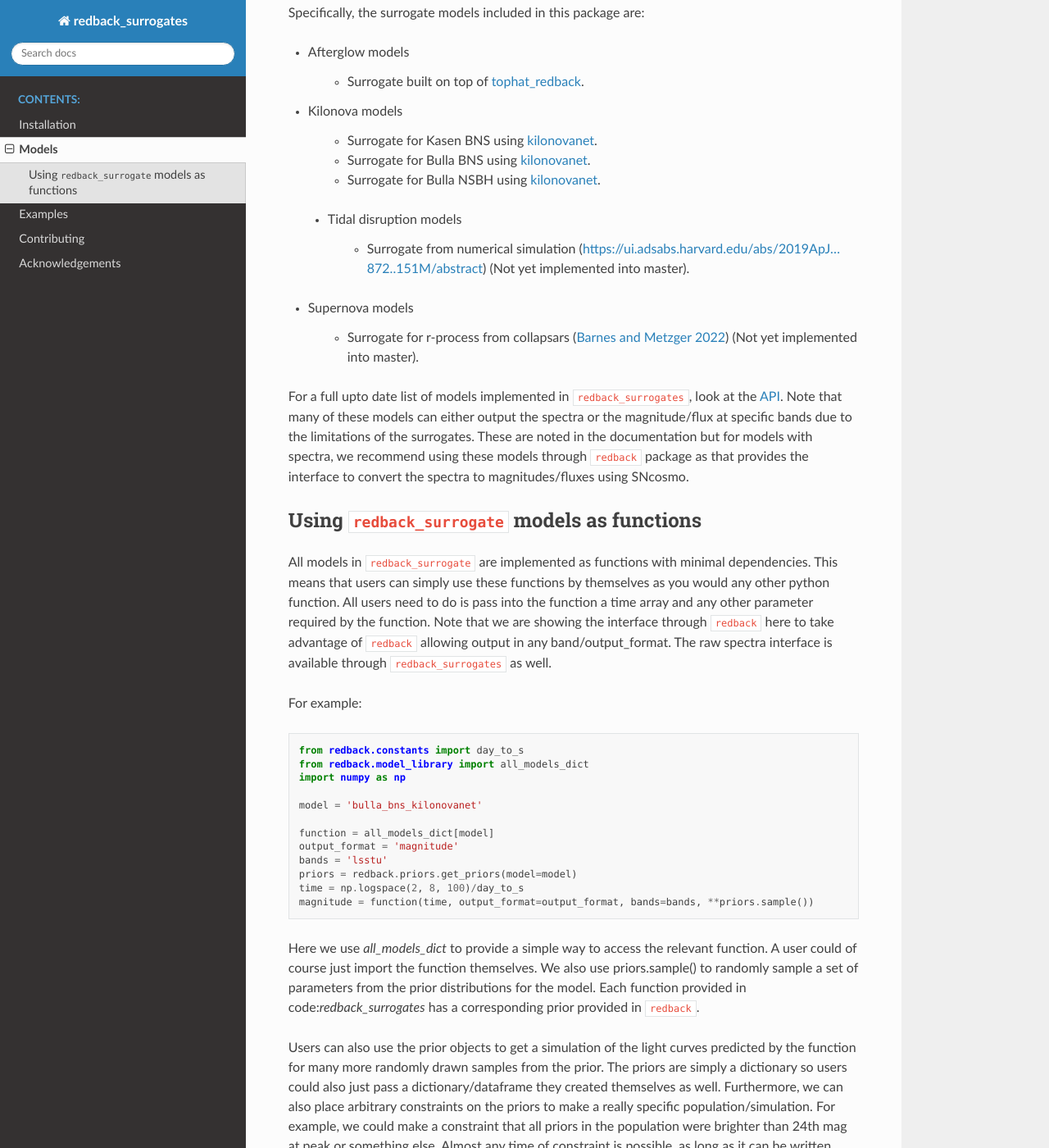
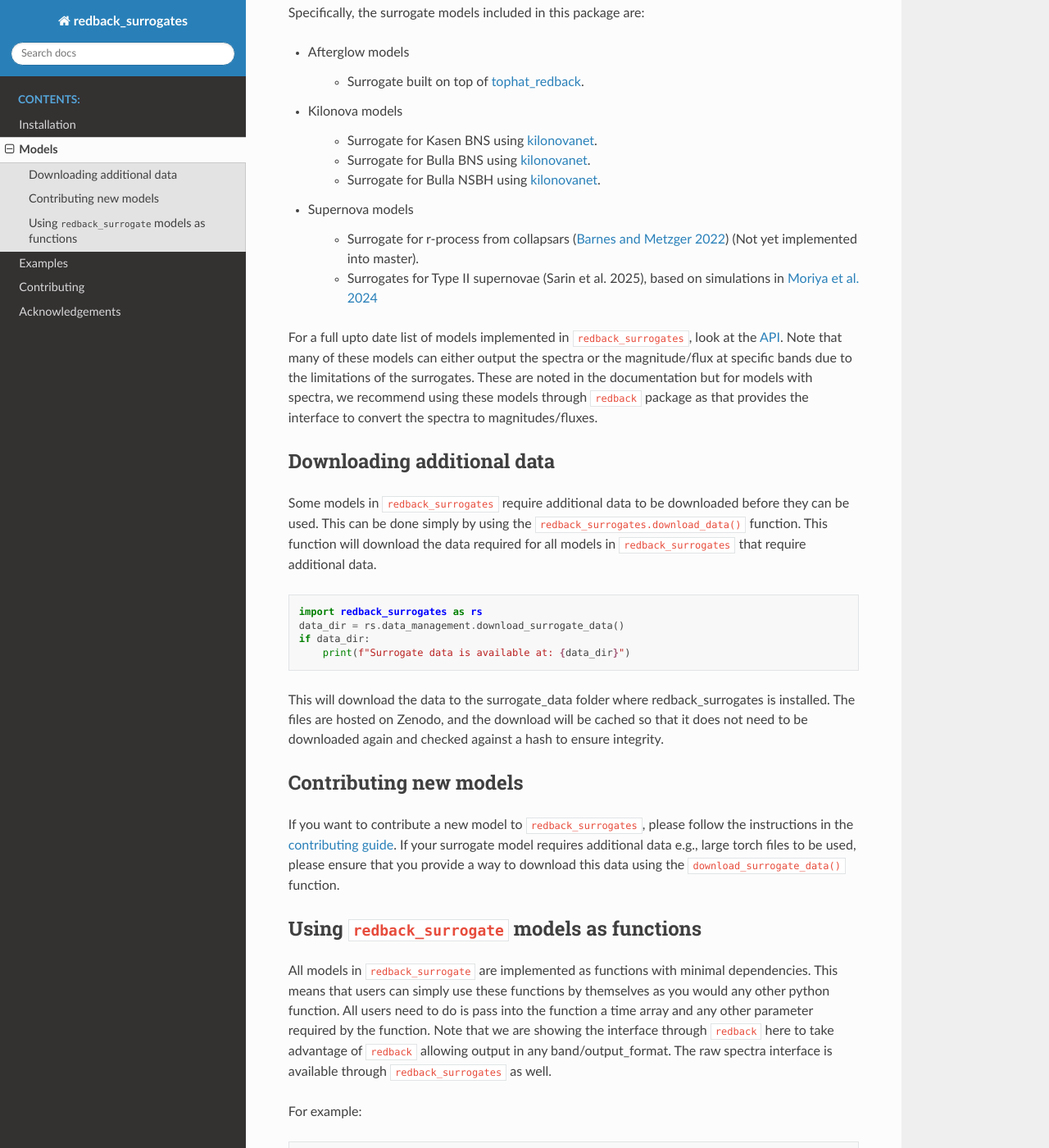
Before and after one commit to nikhil-sarin/redback_surrogates, a Sphinx documentation site: the page built from docs/models.txt, in a window 1280 px wide and 1400 px high, scrolled down 376 px. Shown: the whole window at 82% size. Built offline with Sphinx 7.4.7 and the Read the Docs theme 3.1.0, drawn with Linux system fonts in a browser that asks for light colours.

Commit message:
Update docs

```diff
--- a/docs/models.txt
+++ b/docs/models.txt
@@ -19,17 +19,36 @@ Specifically, the surrogate models included in this package are:
     - Surrogate for Bulla BNS using `kilonovanet <https://github.com/klukosiute/kilonovanet>`_.
     - Surrogate for Bulla NSBH using `kilonovanet <https://github.com/klukosiute/kilonovanet>`_.
 
- - Tidal disruption models
-
-    - Surrogate from numerical simulation (`<https://ui.adsabs.harvard.edu/abs/2019ApJ...872..151M/abstract>`_) (Not yet implemented into master).
-
 - Supernova models
 
     - Surrogate for r-process from collapsars (`Barnes and Metzger 2022 <https://ui.adsabs.harvard.edu/abs/2022ApJ...939L..29B/abstract>`_) (Not yet implemented into master).
+    - Surrogates for Type II supernovae (Sarin et al. 2025), based on simulations in `Moriya et al. 2024 <https://ui.adsabs.harvard.edu/abs/2023PASJ...75..634M/abstract>`_
 
 For a full upto date list of models implemented in :code:`redback_surrogates`, look at the `API <https://redback_surrogates.readthedocs.io/en/latest/>`_.
 Note that many of these models can either output the spectra or the magnitude/flux at specific bands due to the limitations of the surrogates. These are noted in the documentation but for models with spectra,
-we recommend using these models through :code:`redback` package as that provides the interface to convert the spectra to magnitudes/fluxes using SNcosmo.
+we recommend using these models through :code:`redback` package as that provides the interface to convert the spectra to magnitudes/fluxes.
+
+Downloading additional data
+-------------------------
+
+Some models in :code:`redback_surrogates` require additional data to be downloaded before they can be used. This can be done simply by using the :code:`redback_surrogates.download_data()` function.
+This function will download the data required for all models in :code:`redback_surrogates` that require additional data.
+
+.. code:: python
+
+    import redback_surrogates as rs
+    data_dir = rs.data_management.download_surrogate_data()
+    if data_dir:
+        print(f"Surrogate data is available at: {data_dir}")
+
+This will download the data to the surrogate_data folder where redback_surrogates is installed.
+The files are hosted on Zenodo, and the download will be cached so that it does not need to be downloaded again and checked against a hash to ensure integrity.
+
+Contributing new models
+-------------------------
+
+If you want to contribute a new model to :code:`redback_surrogates`, please follow the instructions in the `contributing guide <https://redback.readthedocs.io/en/latest/contributing.html>`_.
+If your surrogate model requires additional data e.g., large torch files to be used, please ensure that you provide a way to download this data using the :code:`download_surrogate_data()` function.
 
 Using :code:`redback_surrogate` models as functions
 -------------------------
```
Also changed, not shown: README.md (+2 -2 lines), docs/contributing.txt (+3 -4 lines).
